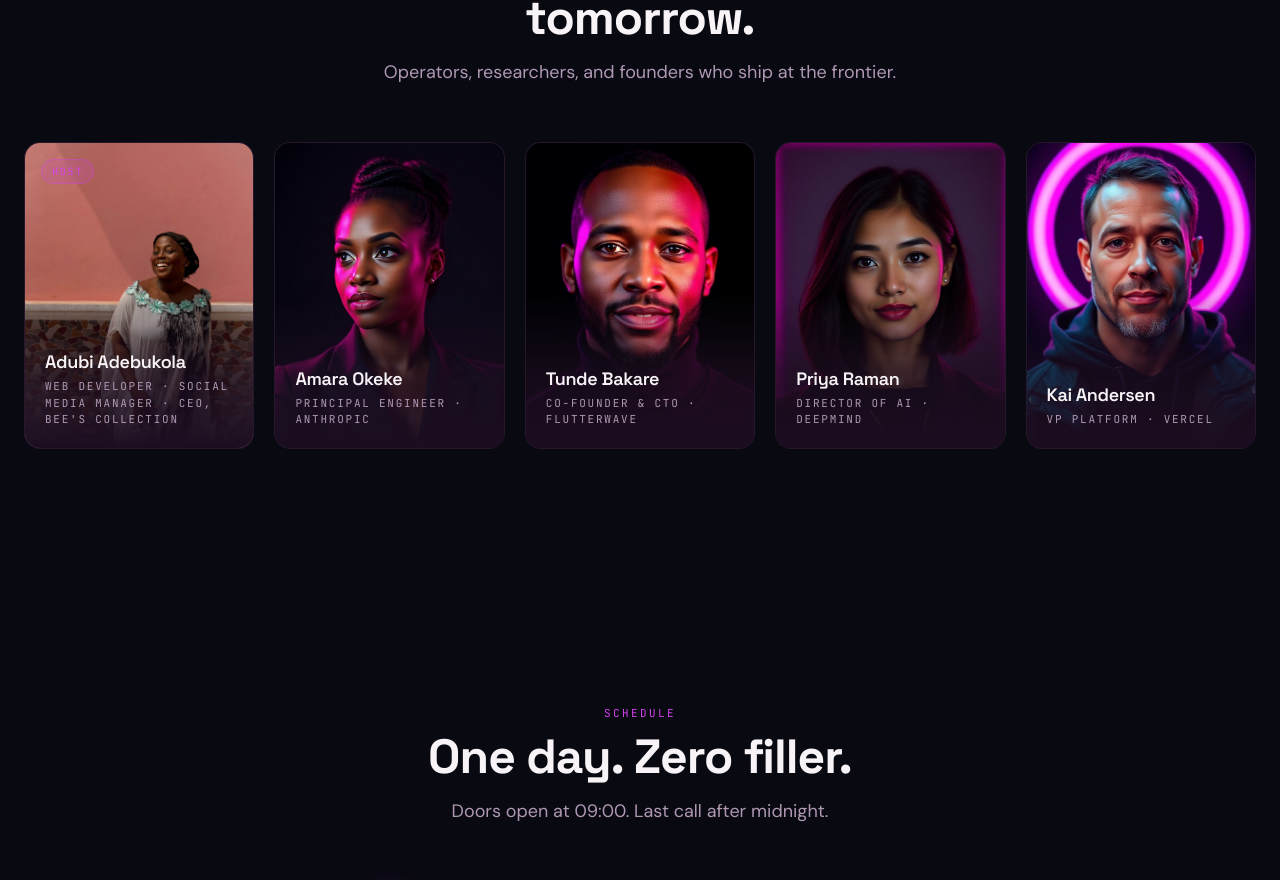
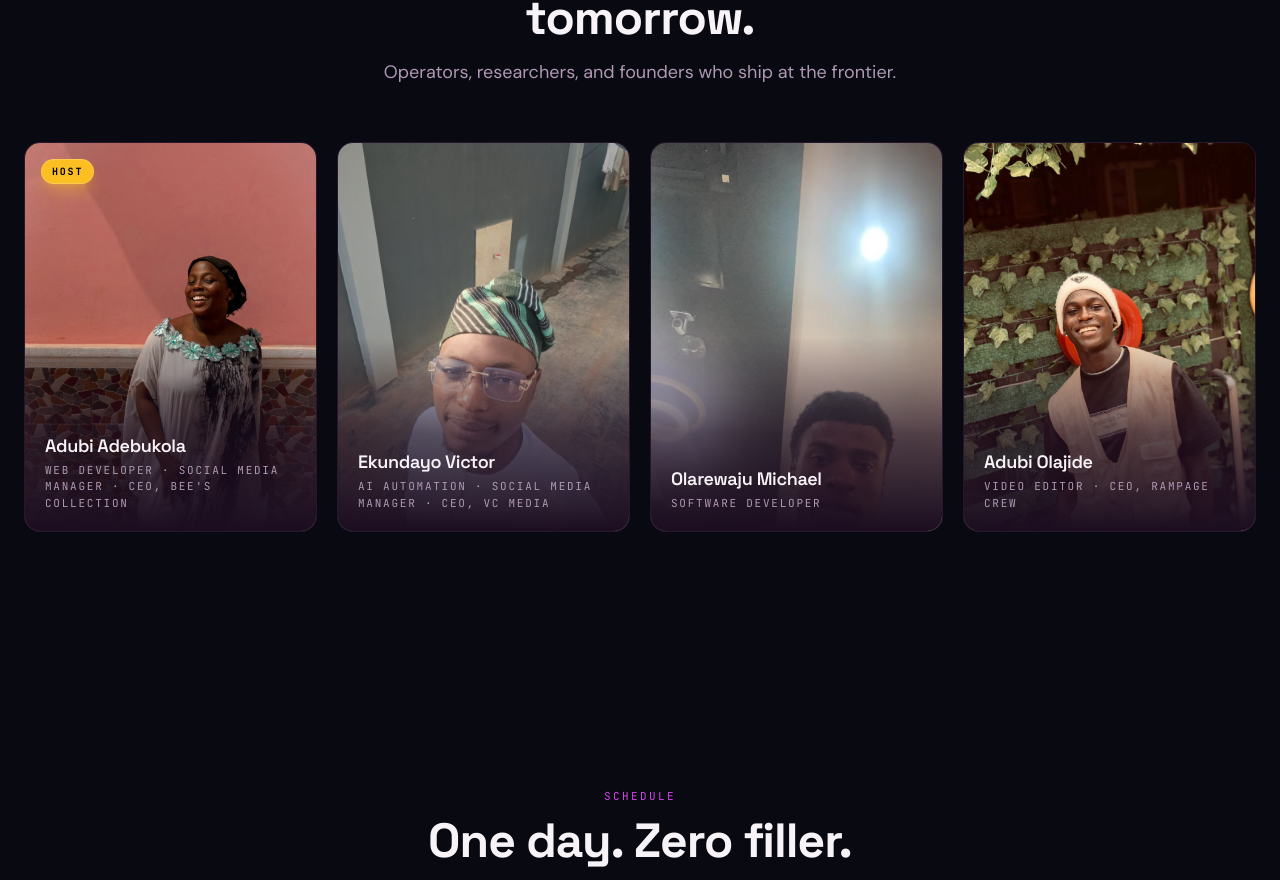
Before and after one commit to sisterbeee/technetworkevent, a React (Vite) app: page / in a window 1280 px wide. Shown: the part 1057-1937 px from the top of the page. Built offline with nearby package versions, Linux system fonts and the light colour scheme; the HTML template or start-up script is replaced by a standard one.

Commit message:
Changes
Co-authored-by: sisterbeee <213426539+sisterbeee@users.noreply.github.com>

```diff
--- a/src/pages/Landing.tsx
+++ b/src/pages/Landing.tsx
@@ -22,11 +22,10 @@ import {
   MessageCircle,
 } from "lucide-react";
 
-import speakerAmara from "@/assets/speaker-amara.jpg";
-import speakerTunde from "@/assets/speaker-tunde.jpg";
-import speakerPriya from "@/assets/speaker-priya.jpg";
-import speakerKai from "@/assets/speaker-kai.jpg";
 import speakerBuh from "@/assets/speaker-buh.jpg";
+import speakerEkundayo from "@/assets/speaker-ekundayo.jpg";
+import speakerOlarewaju from "@/assets/speaker-olarewaju.jpg";
+import speakerAdubiOlajide from "@/assets/speaker-adubi-olajide.jpg";
 
 /* ------------------------------------------------------------------ */
 /* Event constants                                                     */
@@ -55,10 +54,9 @@ const NAV_LINKS = [
 
 const SPEAKERS = [
   { name: "Adubi Adebukola", role: "Web Developer · Social Media Manager · CEO, Bee's Collection", img: speakerBuh, tag: "Host" },
-  { name: "Amara Okeke", role: "Principal Engineer · Anthropic", img: speakerAmara },
-  { name: "Tunde Bakare", role: "Co-founder & CTO · Flutterwave", img: speakerTunde },
-  { name: "Priya Raman", role: "Director of AI · DeepMind", img: speakerPriya },
-  { name: "Kai Andersen", role: "VP Platform · Vercel", img: speakerKai },
+  { name: "Ekundayo Victor", role: "AI Automation · Social Media Manager · CEO, VC Media", img: speakerEkundayo },
+  { name: "Olarewaju Michael", role: "Software Developer", img: speakerOlarewaju },
+  { name: "Adubi Olajide", role: "Video Editor · CEO, Rampage Crew", img: speakerAdubiOlajide },
 ];
 
 const SCHEDULE = [
@@ -324,7 +322,7 @@ function Speakers() {
           title="The people building tomorrow."
           subtitle="Operators, researchers, and founders who ship at the frontier."
         />
-        <div className="mt-14 grid grid-cols-1 gap-5 sm:grid-cols-2 lg:grid-cols-3 xl:grid-cols-5">
+        <div className="mt-14 grid grid-cols-1 gap-5 sm:grid-cols-2 lg:grid-cols-4">
           {SPEAKERS.map((s, i) => (
             <motion.div
               key={s.name}
@@ -346,7 +344,7 @@ function Speakers() {
                 <div className="pointer-events-none absolute inset-x-0 bottom-0 h-1/2 bg-gradient-to-t from-card via-card/70 to-transparent" />
               </div>
               {s.tag && (
-                <span className="absolute left-4 top-4 rounded-full border border-primary/40 bg-primary/15 px-2.5 py-1 font-mono-tech text-[10px] uppercase tracking-[0.18em] text-primary backdrop-blur-md">
+                <span className="absolute left-4 top-4 z-10 rounded-full border border-white/20 bg-amber-400 px-2.5 py-1 font-mono-tech text-[10px] font-bold uppercase tracking-[0.18em] text-black shadow-lg shadow-amber-400/40">
                   {s.tag}
                 </span>
               )}
```
